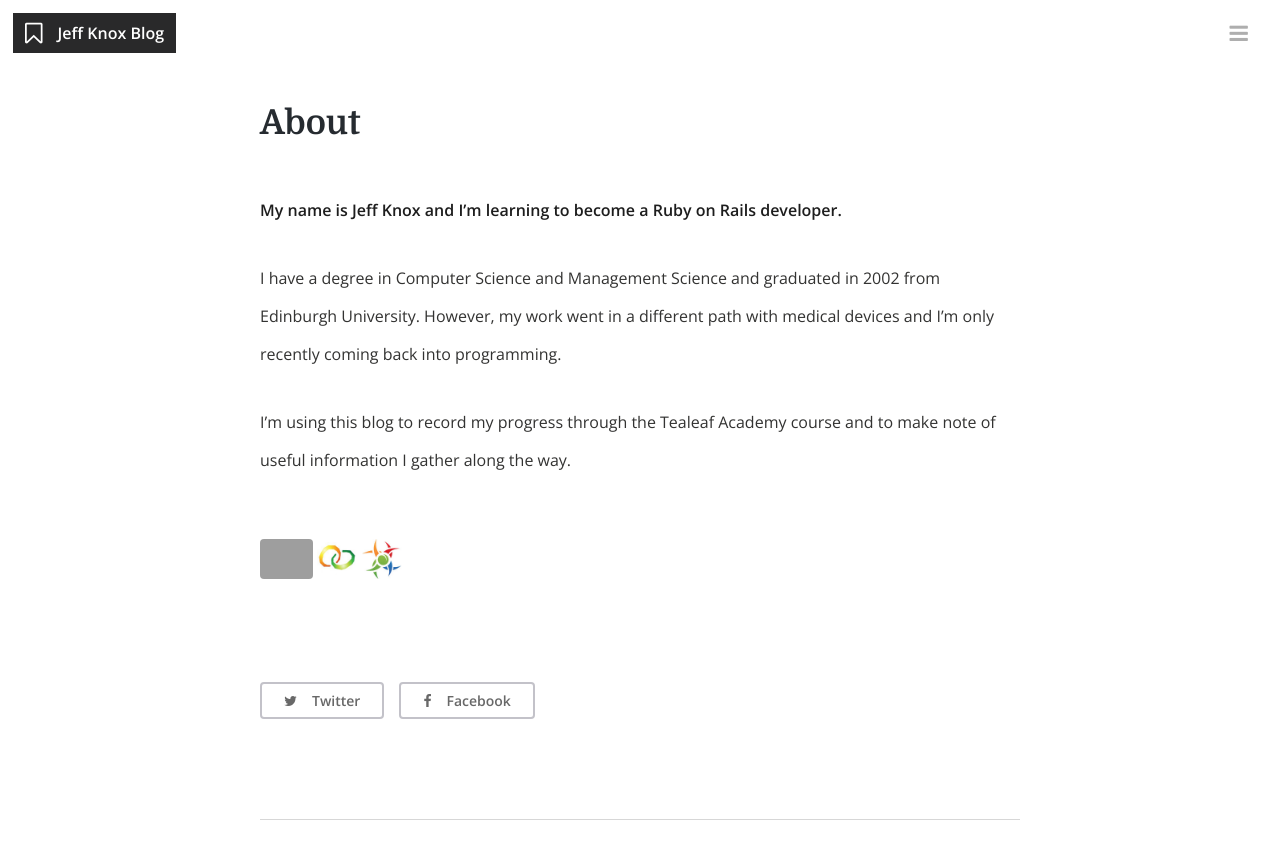
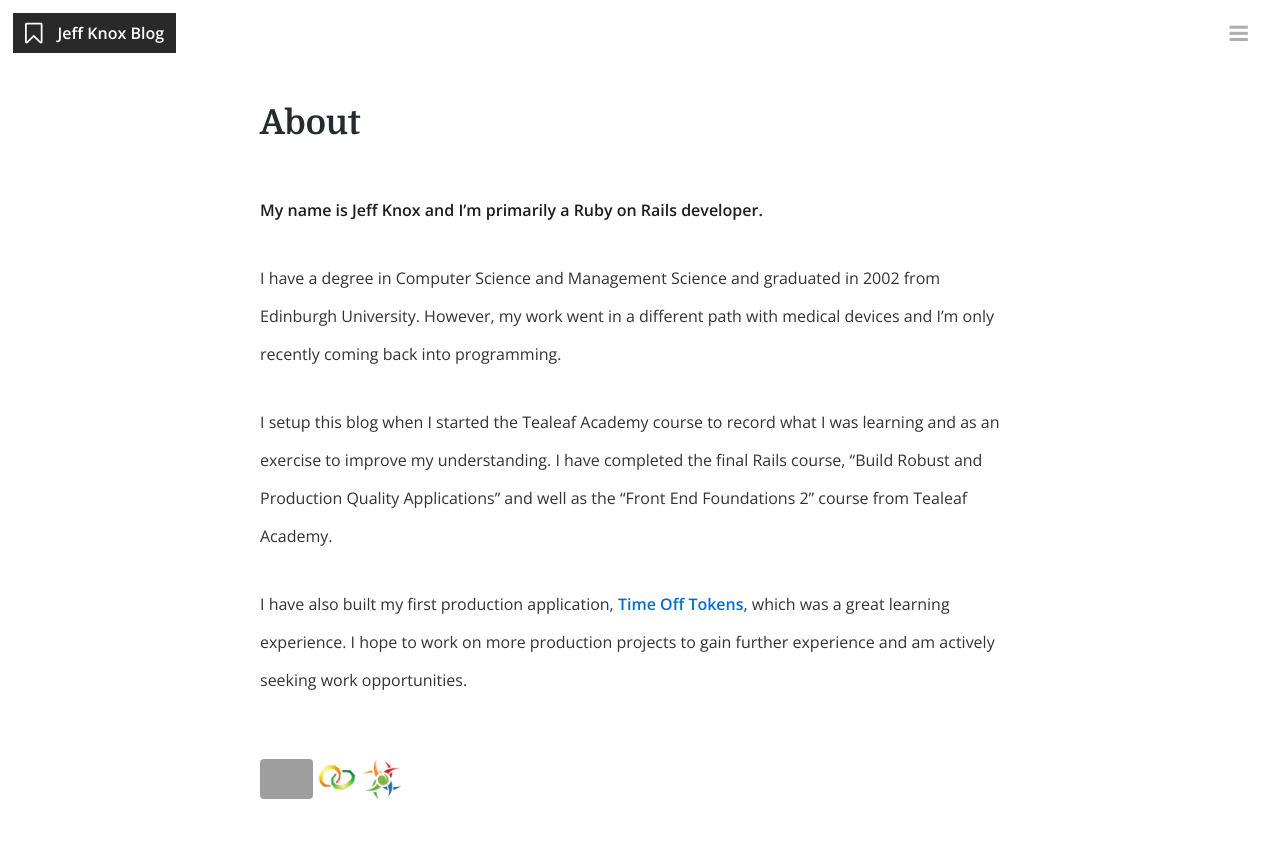
Before and after one commit to knoxjeffrey/knoxjeffrey.github.io, a Jekyll site: the page built from about.md, in a window 1280 px wide, cut to the strip 0-846 px from the top of the page. Built offline with Jekyll 4.4.1, drawn with Linux system fonts in a browser that asks for light colours; nearby versions of some CDN libraries; grey boxes are pictures that could not be loaded.

Commit message:
update about

```diff
--- a/about.md
+++ b/about.md
@@ -5,11 +5,13 @@ permalink: /about/
 comments: false
 ---
 
-My name is Jeff Knox and I'm learning to become a Ruby on Rails developer.
+My name is Jeff Knox and I'm primarily a Ruby on Rails developer.
 
 I have a degree in Computer Science and Management Science and graduated in 2002 from Edinburgh University. However, my work went in a different path with medical devices and I'm only recently coming back into programming.
 
-I'm using this blog to record my progress through the Tealeaf Academy course and to make note of useful information I gather along the way.
+I setup this blog when I started the Tealeaf Academy course to record what I was learning and as an exercise to improve my understanding.  I have completed the final Rails course, "Build Robust and Production Quality Applications" and well as the "Front End Foundations 2" course from Tealeaf Academy.
+
+I have also built my first production application, [Time Off Tokens](https://www.timeofftokens.com/), which was a great learning experience.  I hope to work on more production projects to gain further experience and am actively seeking work opportunities.
 
 <img height='40px' src='https://projecteuler.net/profile/knoxjeffrey.png' />
 <img height='40px' src='/media/baby_steps_award.png' alt='Baby Steps' title='Baby Steps'/>
```
